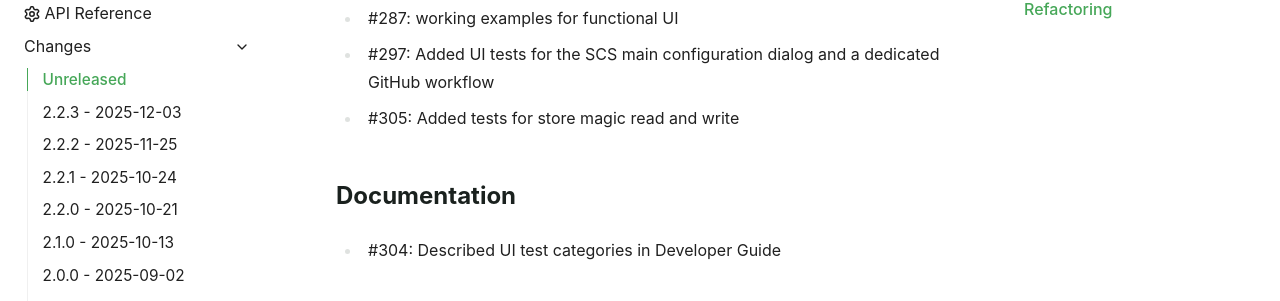
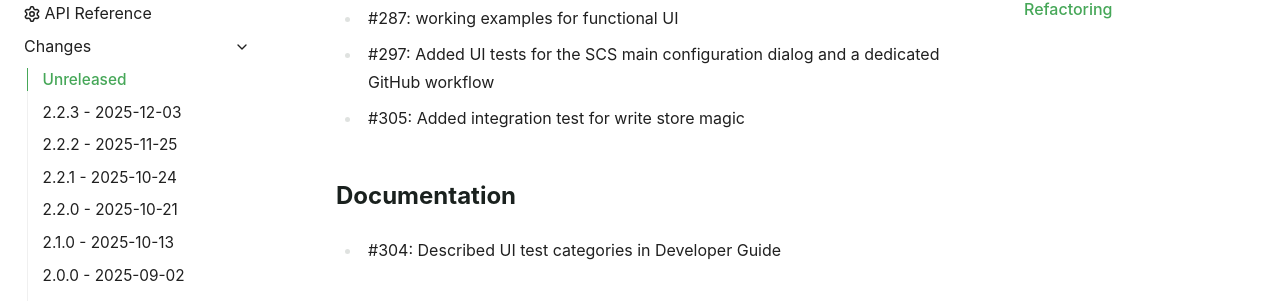
Before and after one commit to exasol/notebook-connector, a Sphinx documentation site: the page built from doc/changes/unreleased.md, in a window 1280 px wide and 900 px high. Shown: the part 156-457 px from the top of the window. Built offline with Sphinx 7.4.7, drawn with Linux system fonts in a browser that asks for light colours.

Commit message:
Update doc/changes/unreleased.md
Co-authored-by: Torsten Kilias <tkilias@users.noreply.github.com>

```diff
--- a/doc/changes/unreleased.md
+++ b/doc/changes/unreleased.md
@@ -1,7 +1,7 @@
 # Unreleased
  * #287: working examples for functional UI
  * #297: Added UI tests for the SCS main configuration dialog and a dedicated GitHub workflow
- * #305: Added tests for store magic read and write
+ * #305: Added integration test for write store magic
 
 ## Documentation
 
```
